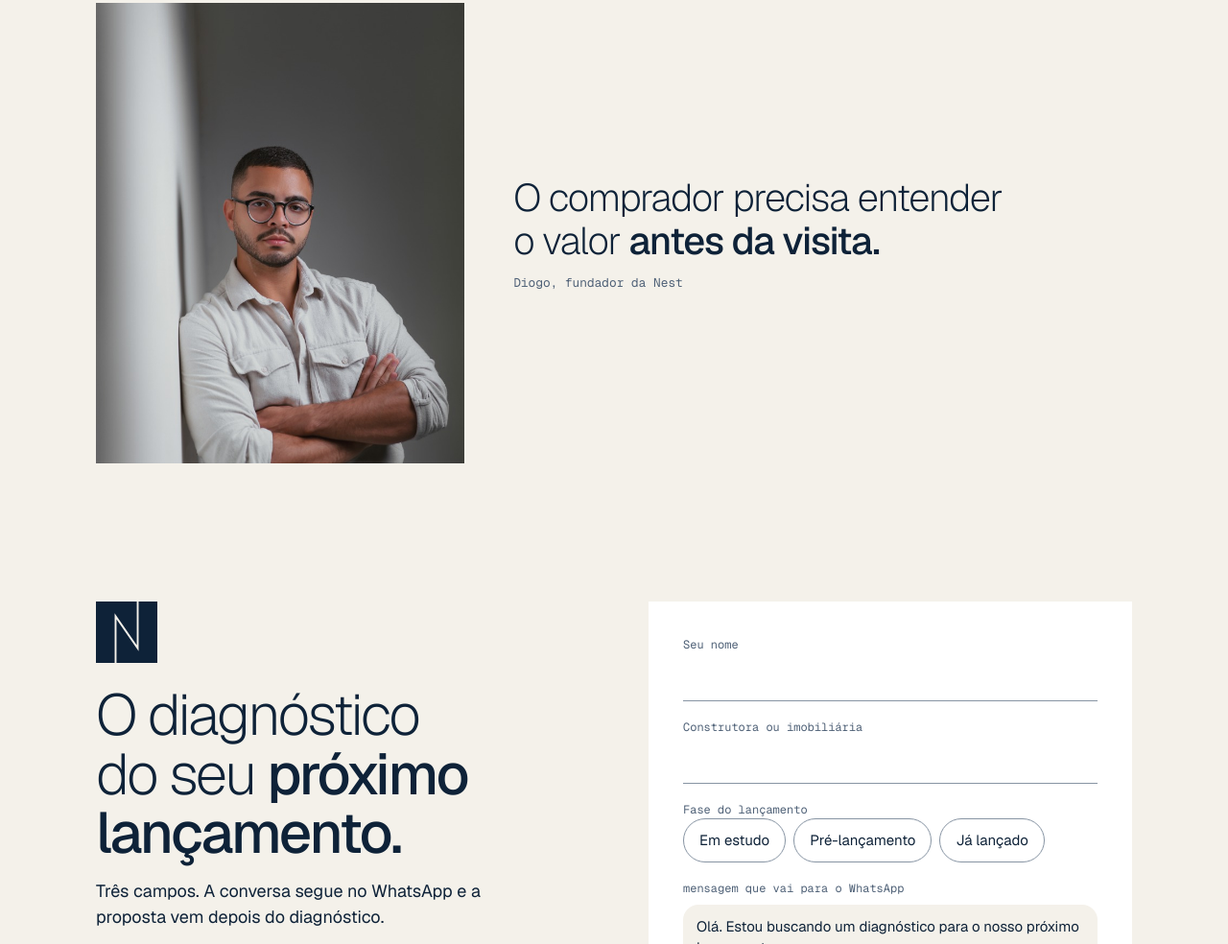
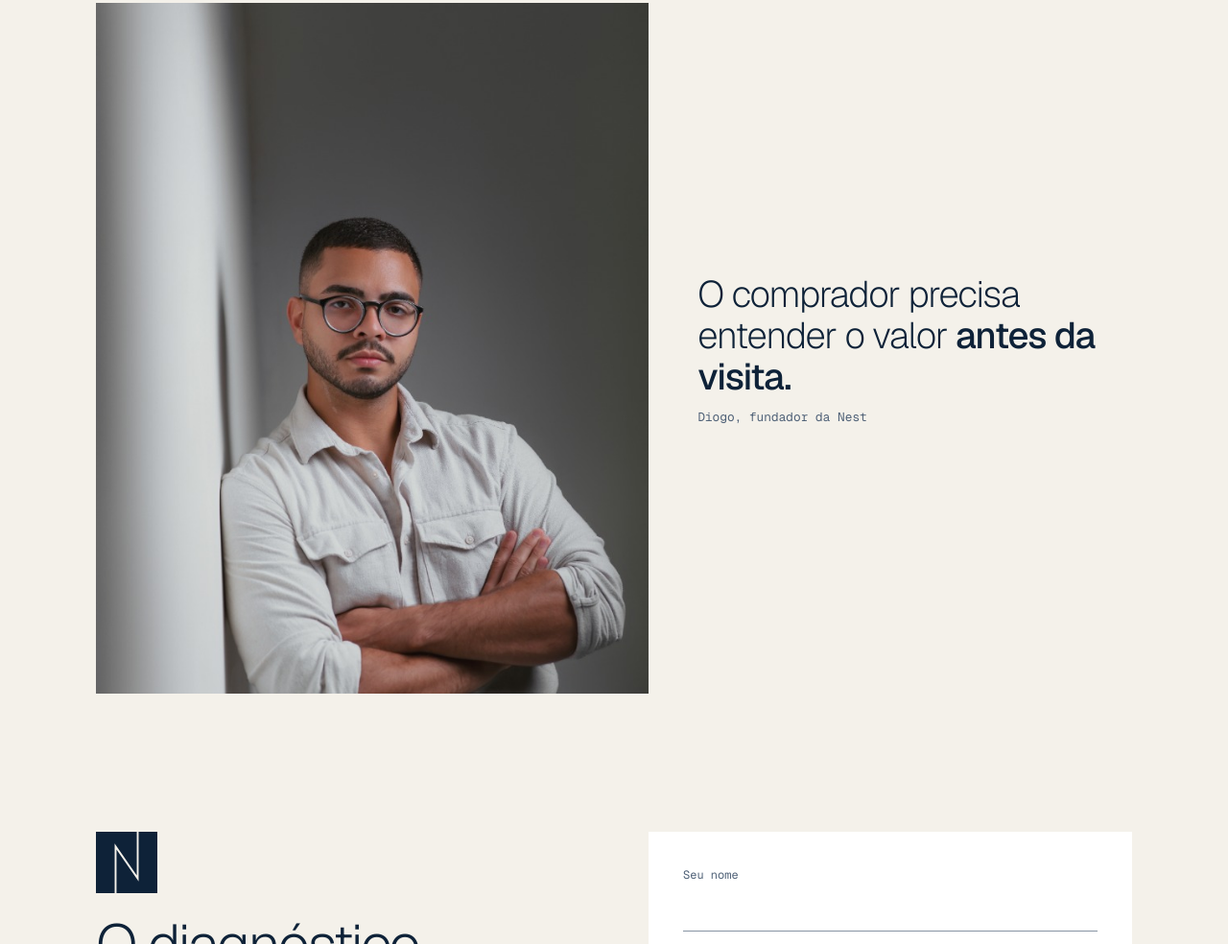
Before and after one commit to diogonest/nest-site-v5, a plain HTML site: page index.html in a window 1280 px wide. Shown: the part 6876-7860 px from the top of the page at 96% size. Drawn offline with nearby package versions, Linux system fonts and the light colour scheme.

Commit message:
feat: foto do fundador em 45% da largura da tela
A foto passa a ocupar cerca de 45% da largura (de 140 a 600 px, 4:5),
com a frase ao lado em todas as telas.

Co-Authored-By: Claude Opus 5.5 <noreply@anthropic.com>
Claude-Session: https://claude.ai/code/session_01X7536XpeXLHBdGwMcktC7f

```diff
--- a/index.html
+++ b/index.html
@@ -231,10 +231,10 @@ b,strong{font-weight:500}
 .fundador .slot .vazio{font-size:12px;color:var(--marinho);padding:4px}
 .fundador blockquote{margin:0;font-size:19px;line-height:1.3;font-weight:250;letter-spacing:-0.015em}
 .fundador cite{display:block;margin-top:6px;font-style:normal;font-family:var(--mono);font-size:12px;color:var(--texto2)}
-.fundador.so{margin-top:clamp(40px,7vh,72px);padding-top:0;border-top:0;grid-template-columns:clamp(104px,30vw,420px) minmax(0,1fr);gap:clamp(16px,4vw,56px);align-items:center;max-width:none}
+.fundador.so{margin-top:clamp(40px,7vh,72px);padding-top:0;border-top:0;grid-template-columns:clamp(140px,45vw,600px) minmax(0,1fr);gap:clamp(14px,4vw,56px);align-items:center;max-width:none}
 .fundador.so .slot{width:100%;height:auto;aspect-ratio:4/5}
 .fundador.so .slot img{object-position:50% 30%}
-.fundador.so blockquote{font-size:clamp(18px,3.4vw,40px);line-height:1.18;letter-spacing:-0.02em;max-width:20ch}
+.fundador.so blockquote{font-size:clamp(16px,3vw,40px);line-height:1.18;letter-spacing:-0.02em;max-width:20ch}
 .fundador.so cite{margin-top:clamp(8px,1.4vw,14px);font-size:clamp(11px,1vw,13px);letter-spacing:0}
 @media (min-width:860px){.fundador.so blockquote{line-height:1.12;letter-spacing:-0.03em}}
 @media (min-width:860px){.case{grid-template-columns:minmax(0,1.2fr) minmax(0,.8fr);gap:56px;align-items:end}}
```
